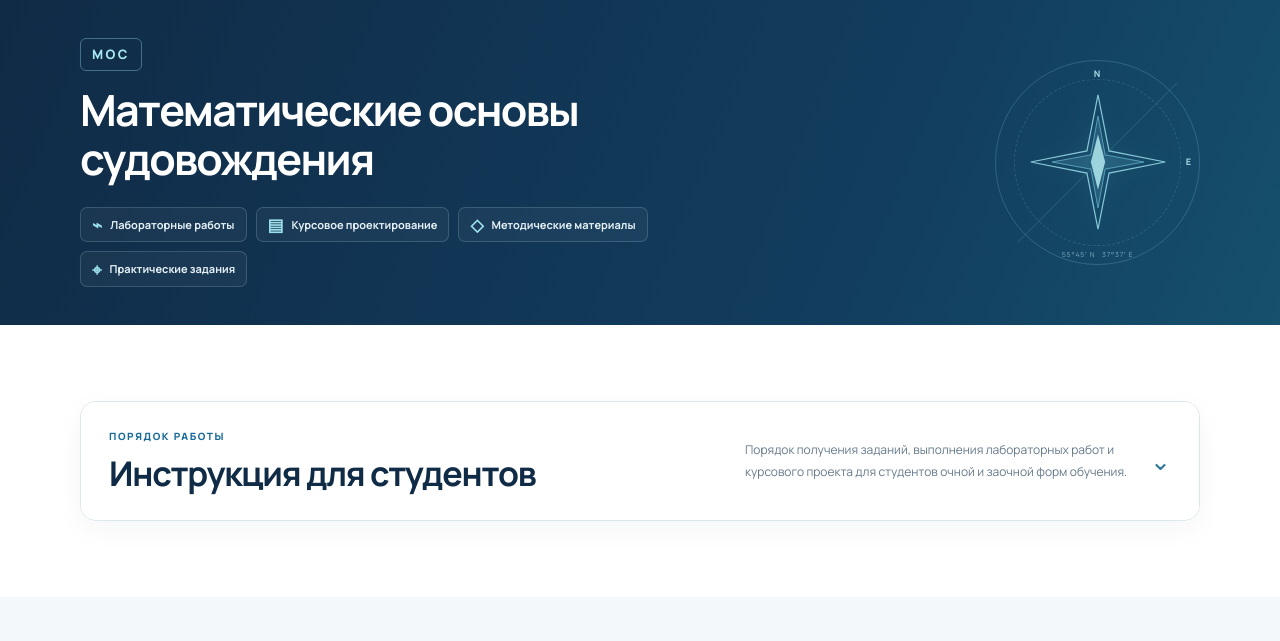
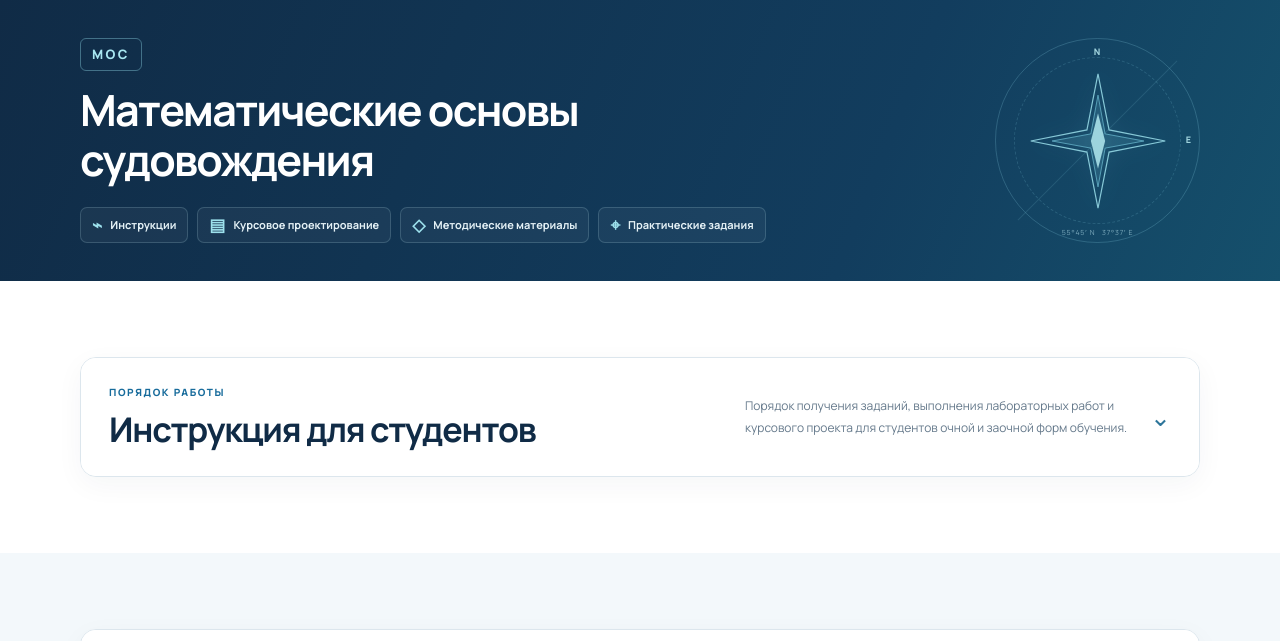
Before and after one commit to savatodigit/math-navigation, a plain HTML site: page index.html in a window 1280 px wide. Shown: the part 84-725 px from the top of the page. Drawn offline with nearby package versions, Linux system fonts and the light colour scheme.

Commit message:
Rename hero shortcut to Instructions

```diff
--- a/index.html
+++ b/index.html
@@ -37,7 +37,7 @@
           <div class="hero-mark">МОС</div>
           <h1>Математические основы судовождения</h1>
           <nav class="hero-shortcuts" aria-label="Разделы учебного портала">
-            <a href="#assignments"><span class="shortcut-symbol">⌁</span>Лабораторные работы</a>
+            <a href="#instructions"><span class="shortcut-symbol">⌁</span>Инструкции</a>
             <a href="#coursework-registration"><span class="shortcut-symbol">▤</span>Курсовое проектирование</a>
             <a href="#materials"><span class="shortcut-symbol">◇</span>Методические материалы</a>
             <a href="#assignments"><span class="shortcut-symbol">⌖</span>Практические задания</a>
```
